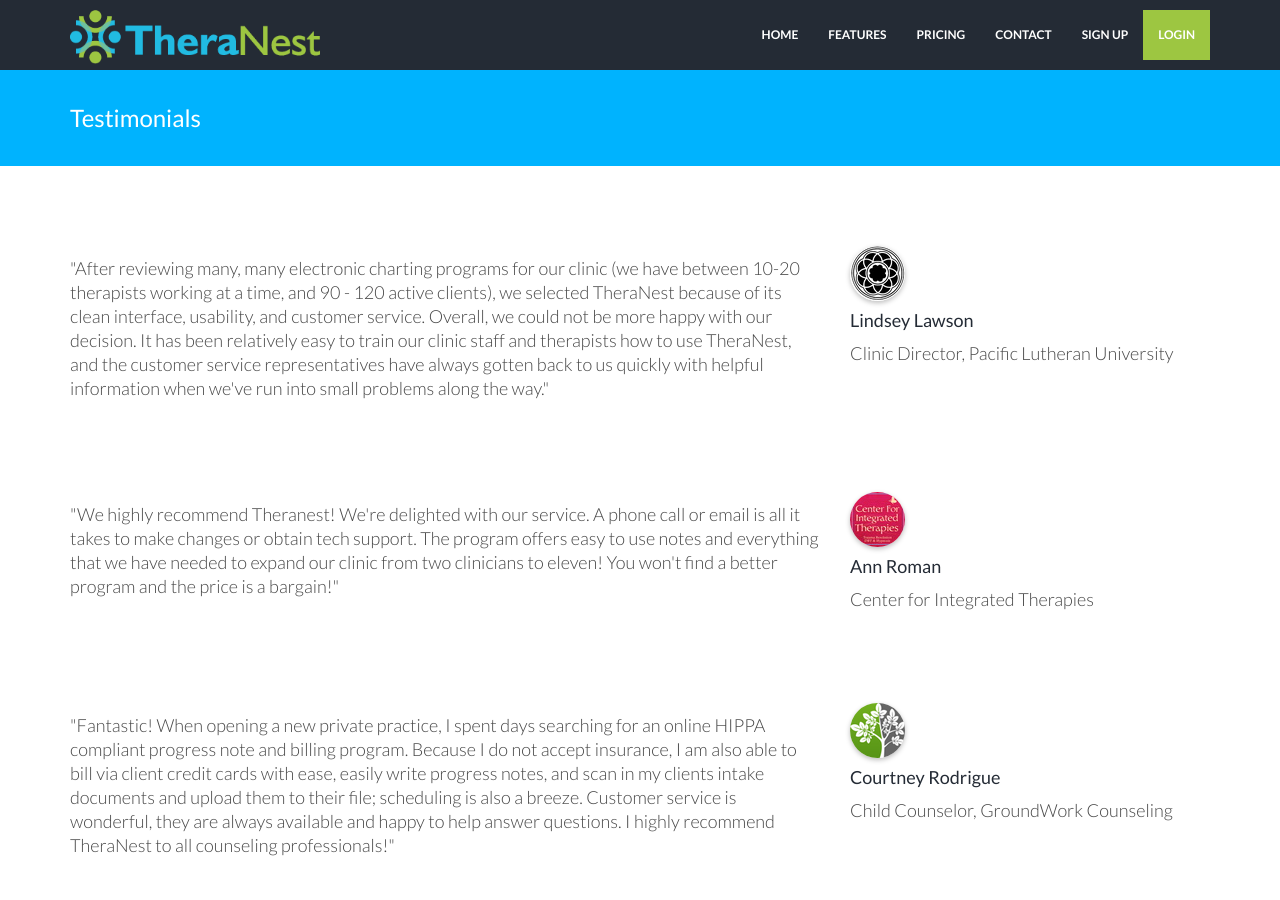
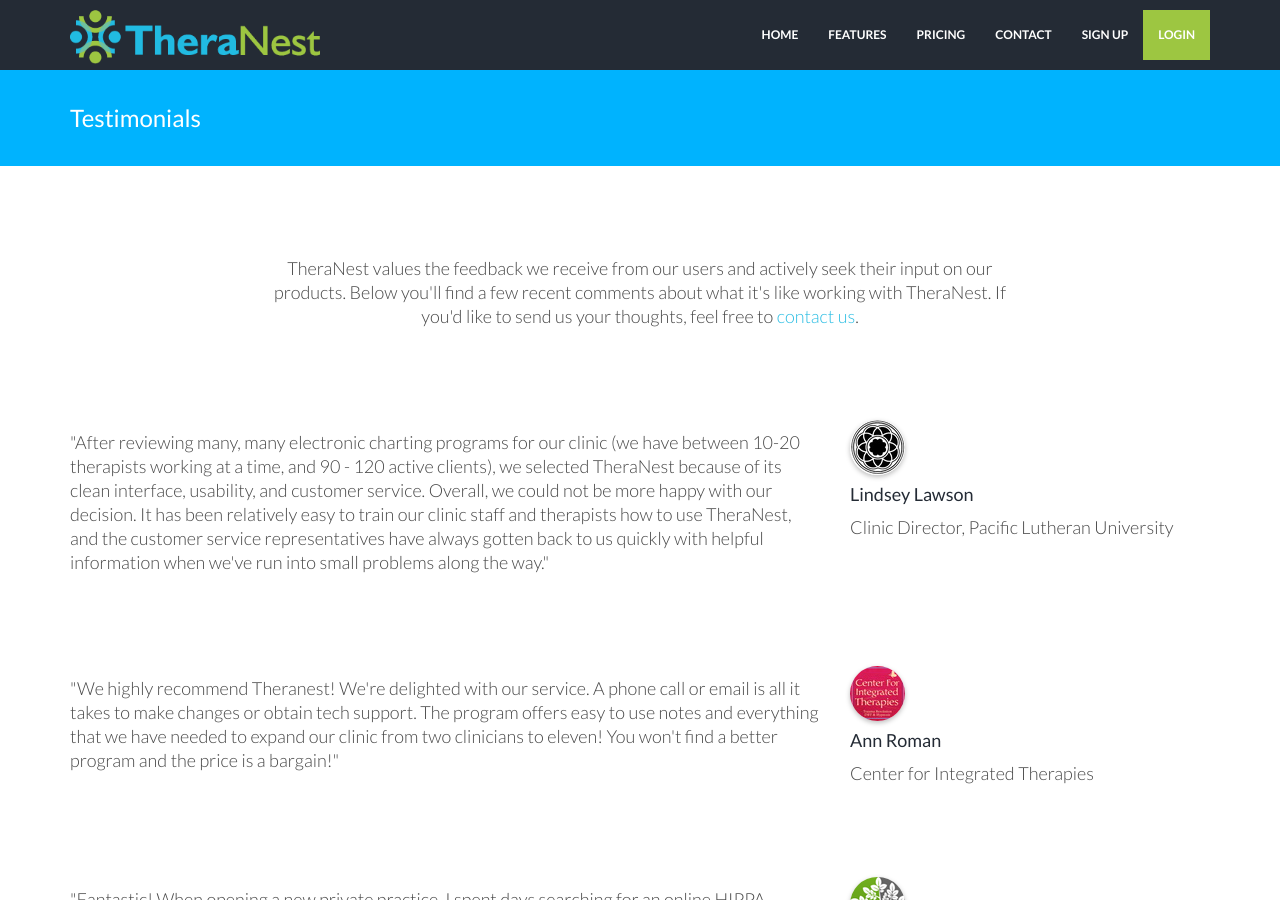
Before and after one commit to kaylacille/theranest-update, a Jekyll site: the page built from testimonials.html, in a window 1280 px wide and 900 px high. Built offline with Jekyll 4.4.1, drawn with Linux system fonts in a browser that asks for light colours; nearby versions of some CDN libraries.

Commit message:
Add paragraph to testimonial page

```diff
--- a/_includes/header.html
+++ b/_includes/header.html
@@ -7,7 +7,7 @@
                 <h1>Mental health software to manage and grow your practice.</h1>
             </div>
             <div class="col-lg-8 col-lg-offset-2 himg">
-                    <img src="http://placehold.it/600x200">
+                    <img src="{{ "/assets/img/mental-health-software-tutorial-video.png" | prepend: site.baseurl }}" alt="Video Icon">
                 <h2>Want to see TheraNest in action? Watch our demo video.</h2>
             </div>
         </div><!-- /row -->
--- a/testimonials.html
+++ b/testimonials.html
@@ -3,6 +3,13 @@
 title: Testimonials
 permalink: /testimonials/
 ---
+<div class="container mtb centered">
+    <div class="row">
+        <div class="col-lg-8 col-lg-offset-2">
+            <p>TheraNest values the feedback we receive from our users and actively seek their input on our products. Below you'll find a few recent comments about what it's like working with TheraNest. If you'd like to send us your thoughts, feel free to <a href="/contact/">contact us</a>.</p>
+        </div>
+    </div><! --/row -->
+</div><! --/container -->
 
 <div class="container mtb">
     <div class="row">
```
